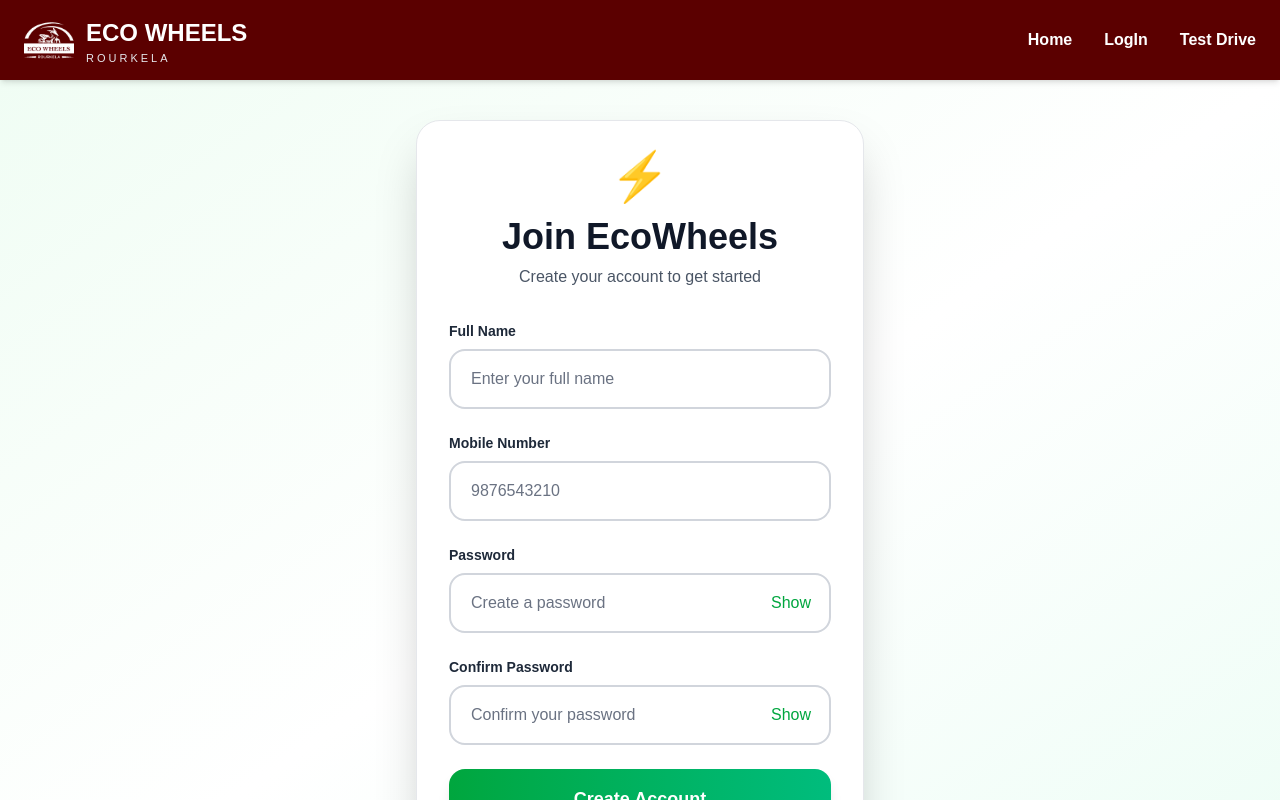
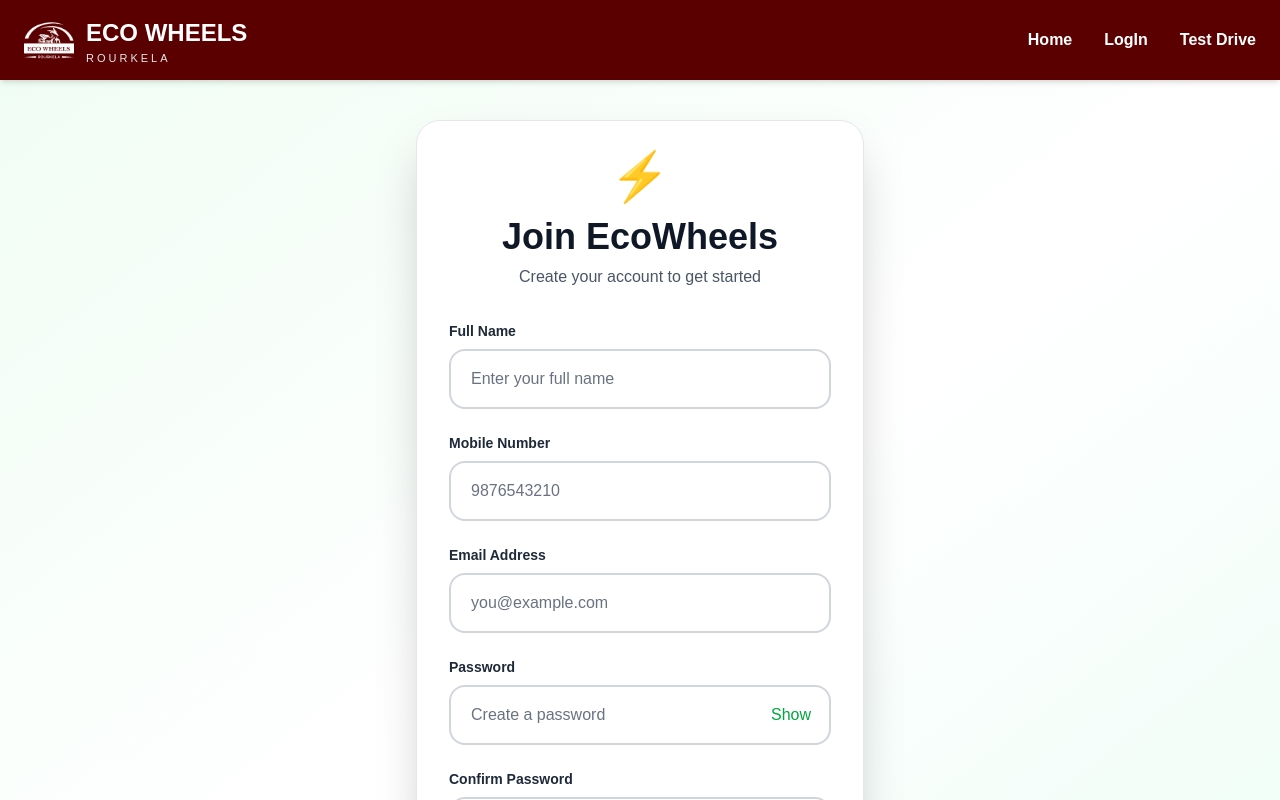
Before and after one commit to pinkkman/ecowheels, a Next.js app in the folder ev-showroom/: page /signup in a window 1280 px wide. Shown: the top 800 px of the page. Built offline with nearby package versions, Linux system fonts and the light colour scheme.

Commit message:
forgot pass 1

```diff
--- a/ev-showroom/app/(public)/page.tsx
+++ b/ev-showroom/app/(public)/page.tsx
@@ -87,6 +87,7 @@ export default function Home() {
                 position: "absolute",
                 width: size, height: size,
                 borderRadius: "50%",
+
                 border: "1px solid rgba(139,0,0,0.2)",
                 top: "50%", left: "50%",
                 transform: "translate(-50%,-50%)",
--- a/ev-showroom/app/(public)/signup/page.tsx
+++ b/ev-showroom/app/(public)/signup/page.tsx
@@ -12,7 +12,7 @@ export default function SignupPage() {
   const [phone, setPhone] = useState("");
   const [password, setPassword] = useState("");
   const [confirmPassword, setConfirmPassword] = useState("");
-
+ const [email,setEmail]=useState("");
   const [showPassword, setShowPassword] = useState(false);
   const [showConfirmPassword, setShowConfirmPassword] =
     useState(false);
@@ -65,6 +65,7 @@ export default function SignupPage() {
         body: JSON.stringify({
           name,
           phone: formattedPhone,
+          email,
           password,
         }),
       });
@@ -153,7 +154,21 @@ export default function SignupPage() {
               className="w-full rounded-2xl border-2 border-gray-300 bg-white px-5 py-4 text-gray-900 placeholder:text-gray-500 outline-none transition focus:border-green-600 focus:ring-4 focus:ring-green-100"
             />
           </div>
+          {/* Email */}
+          <div>
+            <label className="mb-2 block text-sm font-semibold text-gray-800">
+              Email Address
+            </label>
 
+            <input
+                type="email"
+                placeholder="you@example.com"
+                value={email}
+                onChange={(e) => setEmail(e.target.value)}
+                required
+                className="w-full rounded-2xl border-2 border-gray-300 bg-white px-5 py-4 text-gray-900 placeholder:text-gray-500 outline-none transition focus:border-green-600 focus:ring-4 focus:ring-green-100"
+            />
+          </div>
           {/* Password */}
           <div>
             <label className="mb-2 block text-sm font-semibold text-gray-800">
--- a/ev-showroom/app/api/signup/route.ts
+++ b/ev-showroom/app/api/signup/route.ts
@@ -7,9 +7,9 @@ export async function POST(req: Request) {
     try {
         await connectDB();
 
-        const { name, phone, password } = await req.json();
+        const { name, phone, email,password } = await req.json();
 
-        if (!name || !phone || !password) {
+        if (!name || !phone ||!email || !password) {
             return NextResponse.json(
                 {
                     success: false,
@@ -20,6 +20,15 @@ export async function POST(req: Request) {
         }
 
         const existingUser = await User.findOne({ phone });
+const existingEmail=await User.findOne({email});
+if(existingEmail){
+    return NextResponse.json({
+        success: false,
+        message: "Email already exists",
+    }, { status: 400 }
+) ;
+    }
+
 
         if (existingUser) {
             return NextResponse.json(
@@ -36,6 +45,7 @@ export async function POST(req: Request) {
         await User.create({
             name,
             phone,
+            email,
             password: hashedPassword,
             role: "user",
         });
--- a/ev-showroom/models/User.ts
+++ b/ev-showroom/models/User.ts
@@ -17,7 +17,13 @@ const userSchema = new Schema(
             type: String,
             required: true,
         },
-
+        email: {
+            type: String,
+            required: true,
+            unique: true,
+            lowercase: true,
+            trim: true,
+        },
         role: {
             type: String,
             enum: ["user", "admin"],
```
